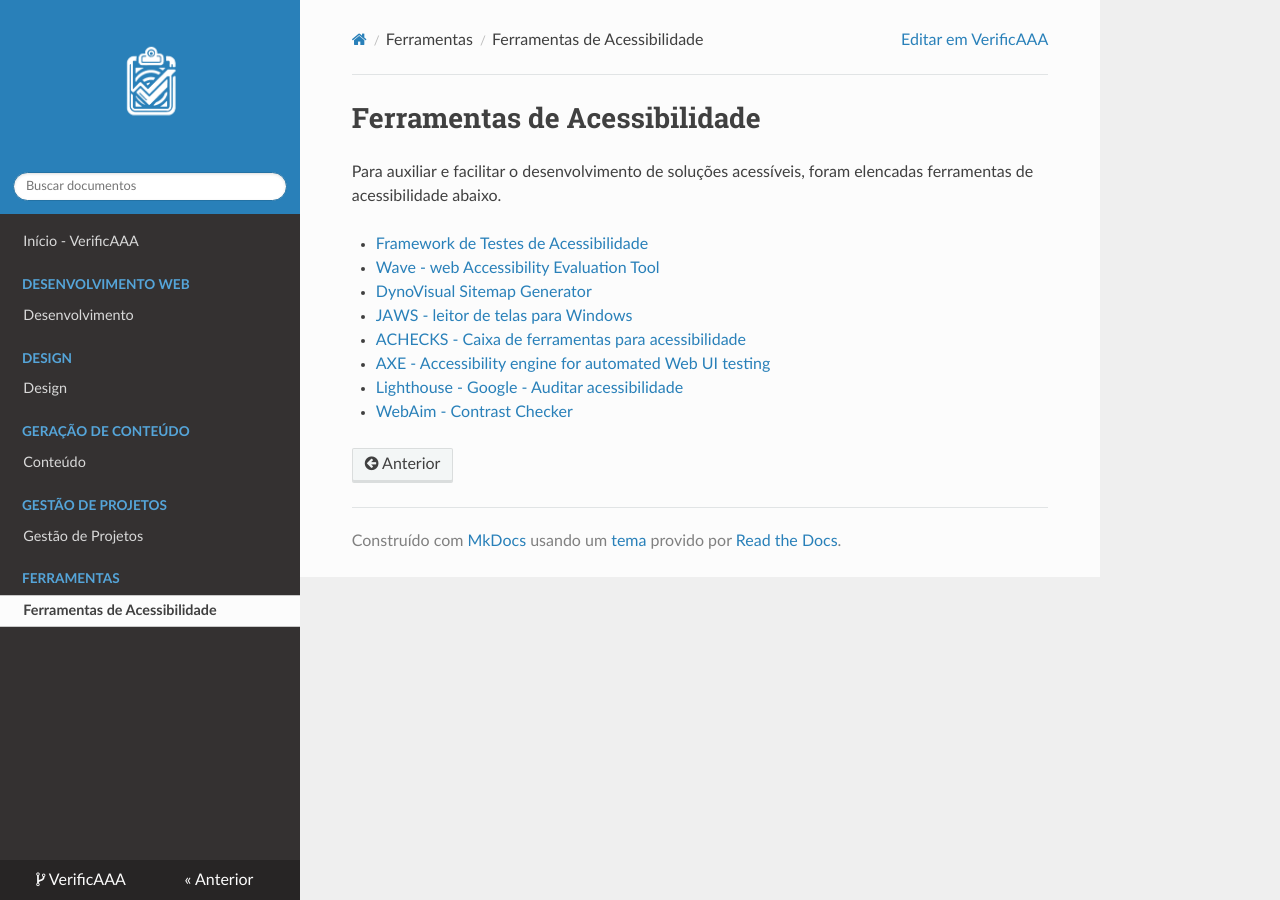
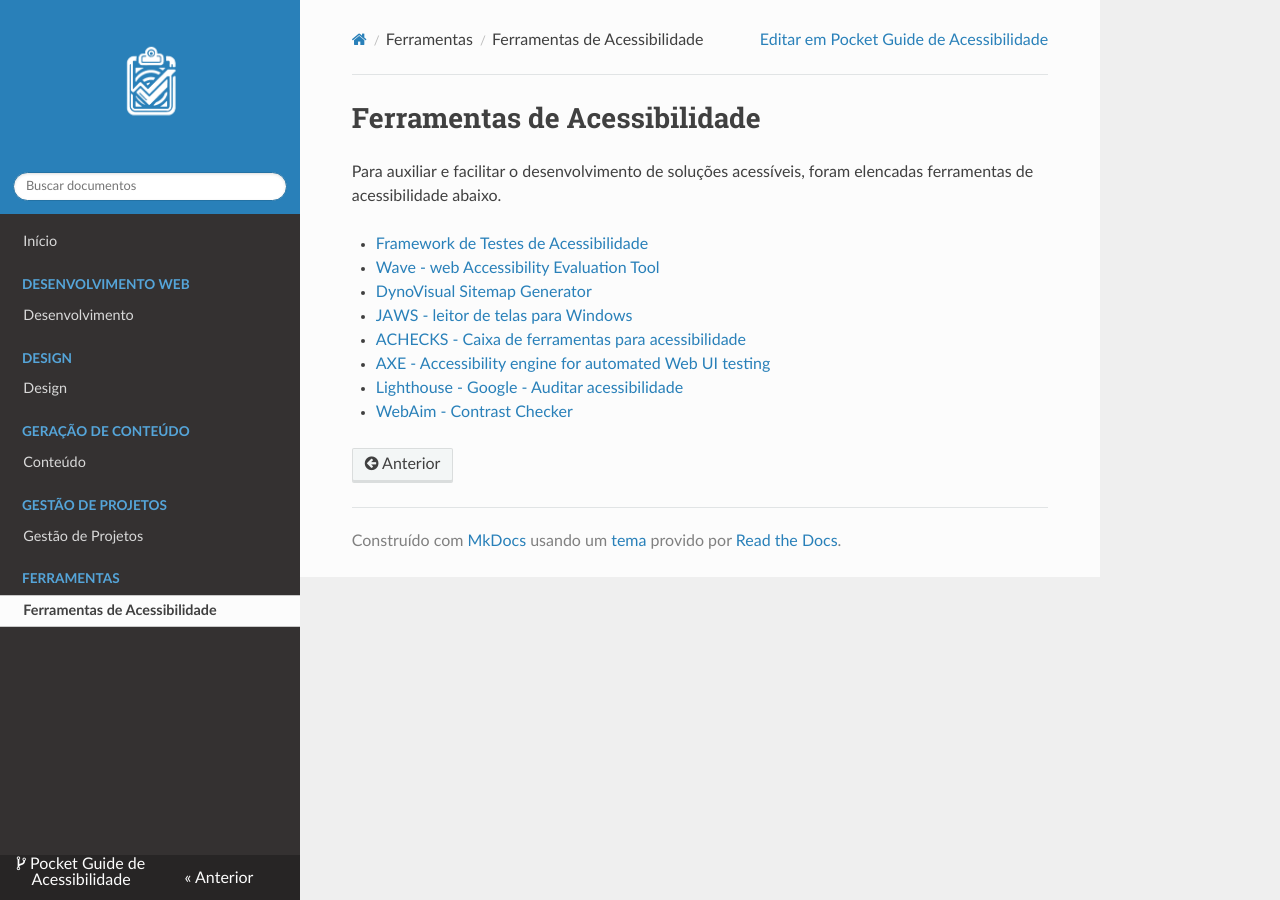
Before and after one commit to UnB-IHC/IHC_2026.2_Grupo09, an MkDocs documentation site: the page built from docs/tools/ferramentas.md, in a window 1280 px wide. Built offline with MkDocs 1.6.1, drawn with Linux system fonts in a browser that asks for light colours; nearby versions of some CDN libraries.

Commit message:
chore: atualizar metadados do Pocket Guide

```diff
--- a/mkdocs.yml
+++ b/mkdocs.yml
@@ -1,28 +1,23 @@
-repo_url: https://github.com/vitorfleonardo/VerificAAA
-repo_name: VerificAAA
+repo_url: https://github.com/UnB-IHC/IHC_2026.2_Grupo09
+repo_name: Pocket Guide de Acessibilidade
 
-site_url: https://github.com/vitorfleonardo/VerificAAA
-site_name: VerificAAA
+site_url: https://unb-ihc.github.io/IHC_2026.2_Grupo09/
+site_name: Pocket guide de acessibilidade
 
-use_directory_urls: False
+use_directory_urls: false
 
 nav:
-  - Início - VerificAAA: 'index.md'
-
+  - Início: index.md
   - Desenvolvimento Web:
-    - Desenvolvimento: 'devWeb/non_text_content.md'
-
+      - Desenvolvimento: devWeb/non_text_content.md
   - Design:
-    - Design: 'design/design.md'
-
+      - Design: design/design.md
   - Geração de Conteúdo:
-    - Conteúdo: 'geracaoConteudo/conteudo.md'
-
+      - Conteúdo: geracaoConteudo/conteudo.md
   - Gestão de Projetos:
-    - Gestão de Projetos: 'gestaoProjeto/gestaoProjeto.md'
-
+      - Gestão de Projetos: gestaoProjeto/gestaoProjeto.md
   - Ferramentas:
-    - Ferramentas de Acessibilidade: 'tools/ferramentas.md'
+      - Ferramentas de Acessibilidade: tools/ferramentas.md
 
 theme:
   name: readthedocs
```
